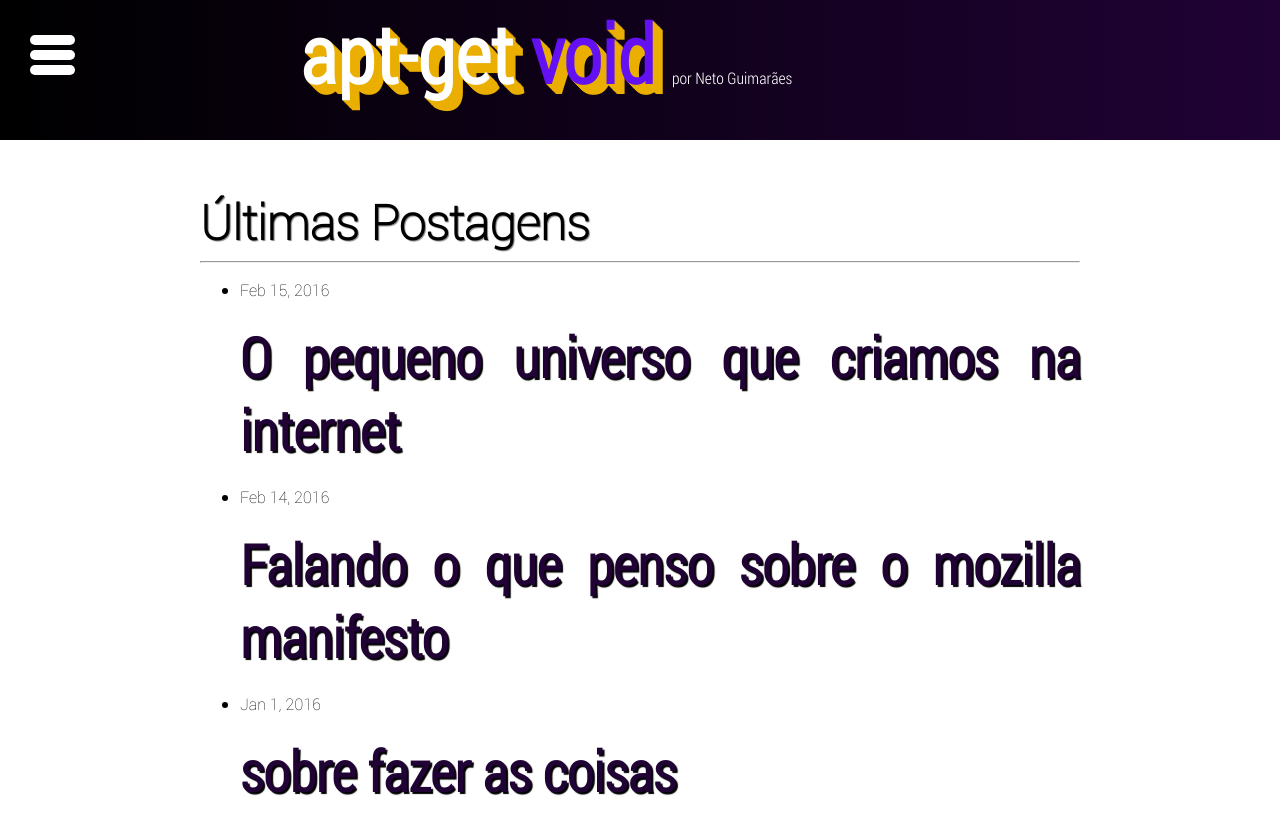
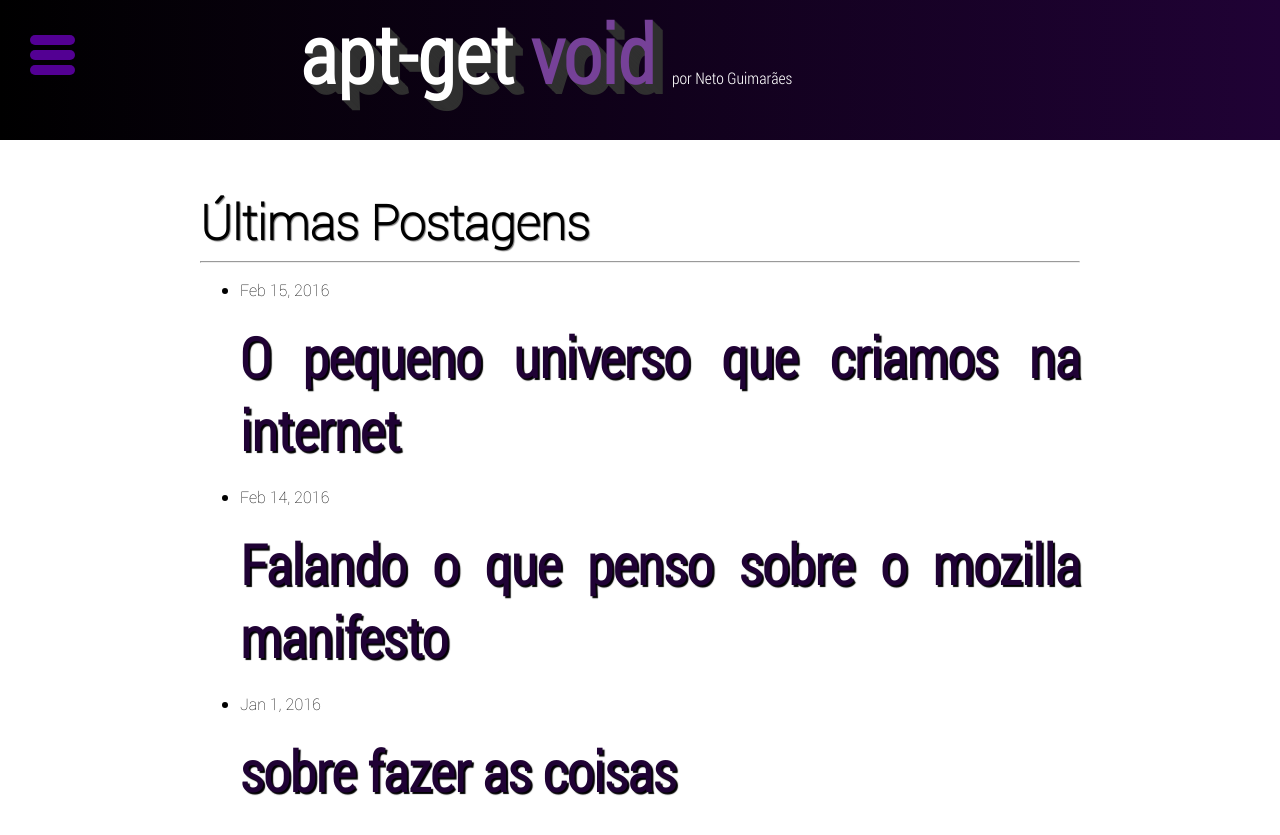
Before and after one commit to batoreh/netoguimaraes.github.io, a Jekyll site: the page built from index.html, in a window 1280 px wide. Shown: the top 835 px of the page. Built offline with Jekyll 4.4.1, drawn with Linux system fonts in a browser that asks for light colours.

Commit message:
Add files via upload

```diff
--- a/css/master.css
+++ b/css/master.css
@@ -5,6 +5,16 @@
 @font-face{
 	src: url('../assets/Roboto-Thin.ttf');
 	font-family: Roboto Thin;
+}
+@media(max-width: 600px){
+	html{
+		font-size: 0.7em;
+	}
+}
+@media(max-width: 440px){
+	html{
+		font-size: 0.5em;
+	}
 }
 body{
 	margin: 0px;
@@ -19,6 +29,11 @@ body{
 	background: linear-gradient(to right, #000000, #200235);
 	box-sizing: border-box;
 }
+@media(max-width: 600px){
+	.header-container{
+		height: auto;
+	}
+}
 .header-author-container{
 	transition: .5s ease-in-out;
 	position: relative;
@@ -27,7 +42,7 @@ body{
 	height: 150px;
 	box-sizing: border-box;
 	border-radius: 50%;
-	border: 10px solid #6310F3;
+	border: 10px solid #764198;
 	margin: 0px auto 0px auto;
 	overflow: hidden;
 }
@@ -51,20 +66,20 @@ body{
 .blog-title{
 	font-family: Roboto Condensed Light;
 	font-size: 5em;
-	text-shadow: 1px 1px #eaaf00,
-				 2px 2px #eaaf00,
-				 3px 3px #eaaf00,
-				 4px 4px #eaaf00,
-				 5px 5px #eaaf00,
-				 6px 6px #eaaf00,
-				 7px 7px #eaaf00,
-				 7px 7px #eaaf00,
-				 8px 8px #eaaf00,
-				 9px 9px #eaaf00,
-				 10px 10px #eaaf00;
+	text-shadow: 1px 1px #303030,
+				 2px 2px #303030,
+				 3px 3px #303030,
+				 4px 4px #303030,
+				 5px 5px #303030,
+				 6px 6px #303030,
+				 7px 7px #303030,
+				 7px 7px #303030,
+				 8px 8px #303030,
+				 9px 9px #303030,
+				 10px 10px #303030;
 }
 .purple{
-	color: #6310F3;
+	color: #764198;
 }
 .sidebar-container{
 	z-index: 1;
@@ -82,6 +97,12 @@ body{
 	float: left;
 	font-family: Roboto Thin;
 	transition: .5s ease-in-out;
+	overflow: visible;
+}
+@media(max-width: 400px){
+	.sidebar-container{
+		width: 300px;
+	}
 }
 .sidebar-social-media-container{
 	display: block;
@@ -96,7 +117,7 @@ body{
 .sidebar-social-media-container i{
 	height: 50px;
 	width: 50px;
-	color: #6310F3;
+	color: #764198;
 }
 .sidebar-list{
 	width: 100%;
@@ -122,7 +143,7 @@ body{
 	box-sizing: border-box;
 	height: 40px;
 	width: 75%;
-	box-shadow: 3px 3px 0px #6310F3;
+	box-shadow: 3px 3px 0px #764198;
 	display: block;
 	margin: 5px auto 0px auto;
 	border-radius: 3px;
@@ -147,14 +168,28 @@ body{
 	z-index: 2;
 	overflow: hidden;
 }
+
 .line{
 	width: 100%;
 	height: 10px;
-	background-color: white;
+	background-color: #764198;
 	display: block;
 	margin: 5px 0px 0px 0px;
 	border-radius: 5px;
 	transition: background-color, transform .5s ease-in-out;
+}
+@media(max-width: 600px){
+	.mobile-navbar-toggle{
+		top: 10px;
+		left: 10px;
+	}
+	.line{
+		height: 5px;
+		width: 100%;
+	}
+	.mobile-navbar-toggle{
+		width: 30px;
+	}
 }
 .up-line-active{
 	transition: all .5s ease-in-out;
@@ -223,6 +258,11 @@ body{
 	font-size: 1.4em;
 	width: 100%;
 }
+@media(max-width: 600px){
+	.post-text{
+		padding-top: 10px;
+	}
+}
 .post-text p {
 	font-family: Roboto Condensed Light;
 	padding-top: 15px;
--- a/js/init.js
+++ b/js/init.js
@@ -25,13 +25,13 @@ setInterval(function(){
 	var down = document.getElementById('down-line');
 	if (!up.classList.contains('up-line-active')) {
 		if (window.pageYOffset>50) {
+			up.style.backgroundColor="rgba(83,0,147, 0.4)";
+			mid.style.backgroundColor="rgba(83,0,147, 0.4)";
+			down.style.backgroundColor="rgba(83,0,147, 0.4)";
+		}else{
 			up.style.backgroundColor="#530093";
 			mid.style.backgroundColor="#530093";
 			down.style.backgroundColor="#530093";
-		}else{
-			up.style.backgroundColor="white";
-			mid.style.backgroundColor="white";
-			down.style.backgroundColor="white";
 		}
 	} else{
 		up.style.backgroundColor="red";
```
Also changed, not shown: 3 other files.
